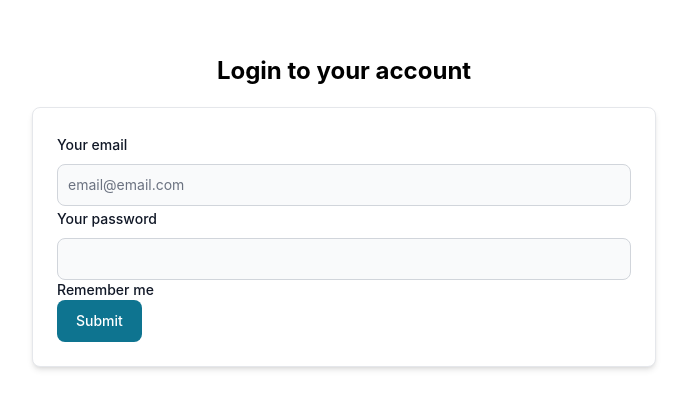
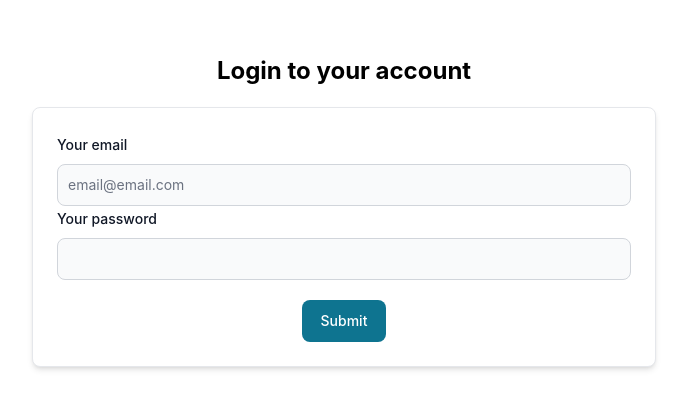
Before and after one commit to naieem/movie_list_frontend, a React (Create React App) app: page / in a window 1280 px wide. Shown: the part 199-608 px from the top of the page, without its empty margins (296-983 px from the left). Built offline with nearby package versions, Linux system fonts and the light colour scheme.

Commit message:
remember me removed as it is unnecessary

```diff
--- a/src/components/login.component.tsx
+++ b/src/components/login.component.tsx
@@ -38,15 +38,11 @@ export default class LoginComponent extends Component {
                                 required={true}
                             />
                         </div>
-                        <div className="flex items-center gap-2">
-                            {/* <No Display Name id="remember" /> */}
-                            <Label htmlFor="remember">
-                                Remember me
-                            </Label>
+                        <div className='mt-5 justify-center flex'>
+                            <Button type="submit">
+                                Submit
+                            </Button>
                         </div>
-                        <Button type="submit">
-                            Submit
-                        </Button>
                     </form>
                 </Card>
             </div>
```
